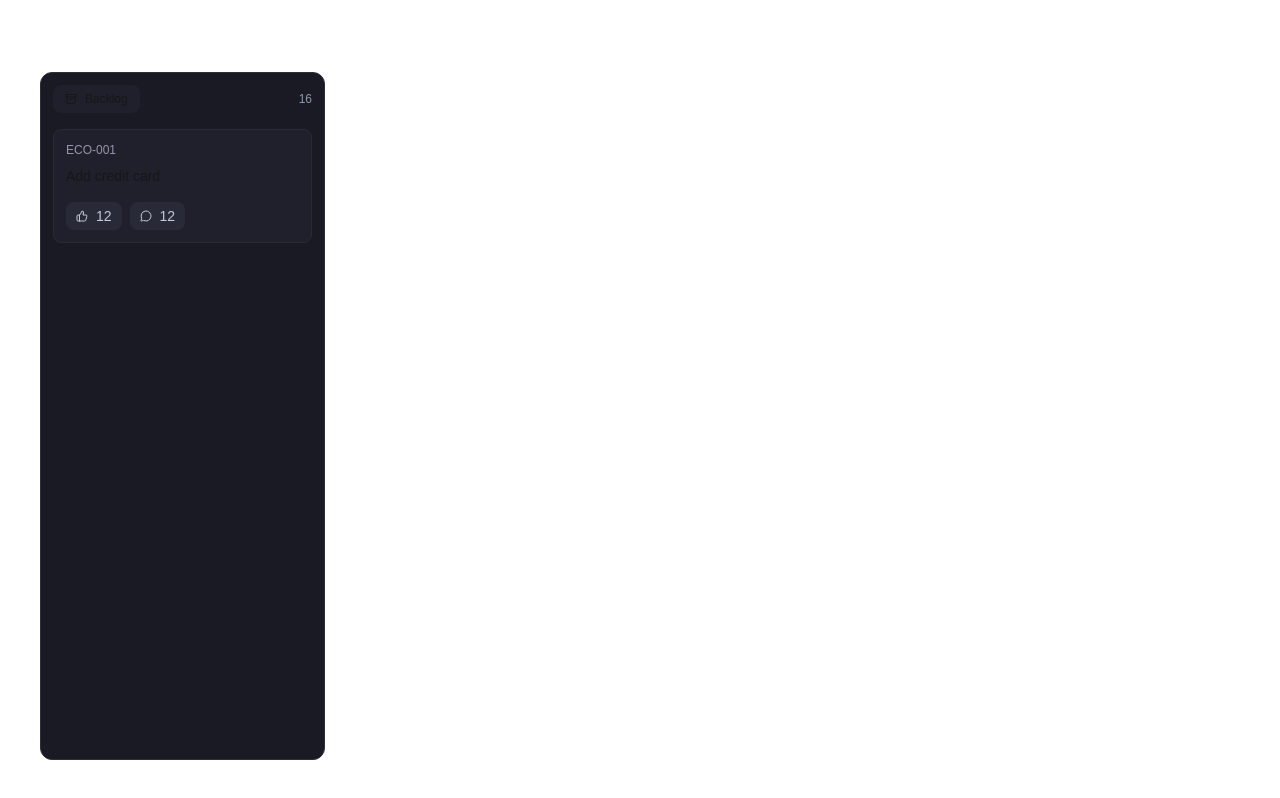
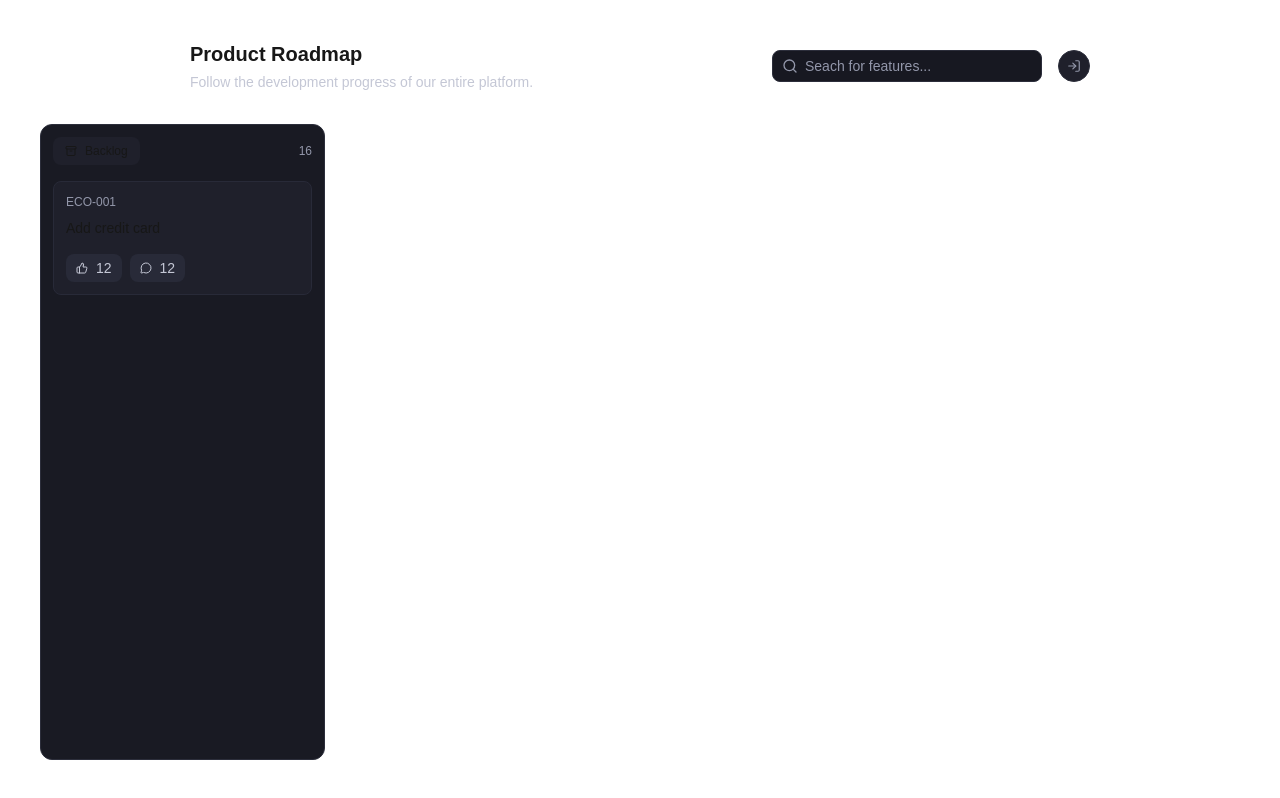
Before and after one commit to Lucas-Gonsalves/board, a Next.js app: page / in a window 1280 px wide. Built offline with nearby package versions, Linux system fonts and the light colour scheme.

Commit message:
feat(components): create header   Create a new component header for the home page. With the header a input component also was created and implemented on the layout of home page.

```diff
--- /dev/null
+++ b/src/app/(board)/header.tsx
@@ -0,0 +1,30 @@
+import { LogInIcon, SearchIcon } from 'lucide-react'
+
+import { Input } from '@/components/input'
+
+export function Header() {
+  return (
+    <header className="mx-auto flex w-full max-w-225 items-center justify-between">
+      <div className="space-y-1">
+        <h1 className="text-xl font-semibold">Product Roadmap</h1>
+        <p className="text-navy-100 text-sm">
+          Follow the development progress of our entire platform.
+        </p>
+      </div>
+
+      <div className="flex items-center gap-4">
+        <div className="relative">
+          <SearchIcon className="text-navy-200 pointer-events-none absolute top-1/2 left-2.5 size-4 -translate-y-1/2" />
+          <Input type="text" placeholder="Seach for features..." className="min-w-67.5 pl-8" />
+        </div>
+
+        <button
+          type="button"
+          className="bg-navy-700 border-navy-500 hover:bg-navy-600 flex size-8 cursor-pointer items-center justify-center rounded-full border transition-colors duration-150"
+        >
+          <LogInIcon className="text-navy-200 size-3.5" />
+        </button>
+      </div>
+    </header>
+  )
+}
--- a/src/app/(board)/layout.tsx
+++ b/src/app/(board)/layout.tsx
@@ -1,3 +1,5 @@
+import { Header } from './header'
+
 export default function BoardLayout({
   children,
 }: Readonly<{
@@ -5,7 +7,7 @@ export default function BoardLayout({
 }>) {
   return (
     <div className="mx-auto flex h-dvh w-full max-w-405 flex-col gap-8 p-10">
-      <div />
+      <Header />
       {children}
     </div>
   )
--- /dev/null
+++ b/src/components/input.tsx
@@ -0,0 +1,17 @@
+import { ComponentProps } from 'react'
+import { twMerge } from 'tailwind-merge'
+
+interface InputProps extends ComponentProps<'input'> {}
+
+export function Input({ className, ...props }: InputProps) {
+  return (
+    <input
+      className={twMerge(
+        'bg-navy-900 border-navy-500 placeholder-navy-200 flex h-8 items-center rounded-lg border-[0.5px] px-4 text-sm',
+        'focus-visible:ring-navy-400 focus-visible:ring-offset-navy-950 outline-none focus-visible:ring-2 focus-visible:ring-offset-2',
+        className,
+      )}
+      {...props}
+    />
+  )
+}
```
